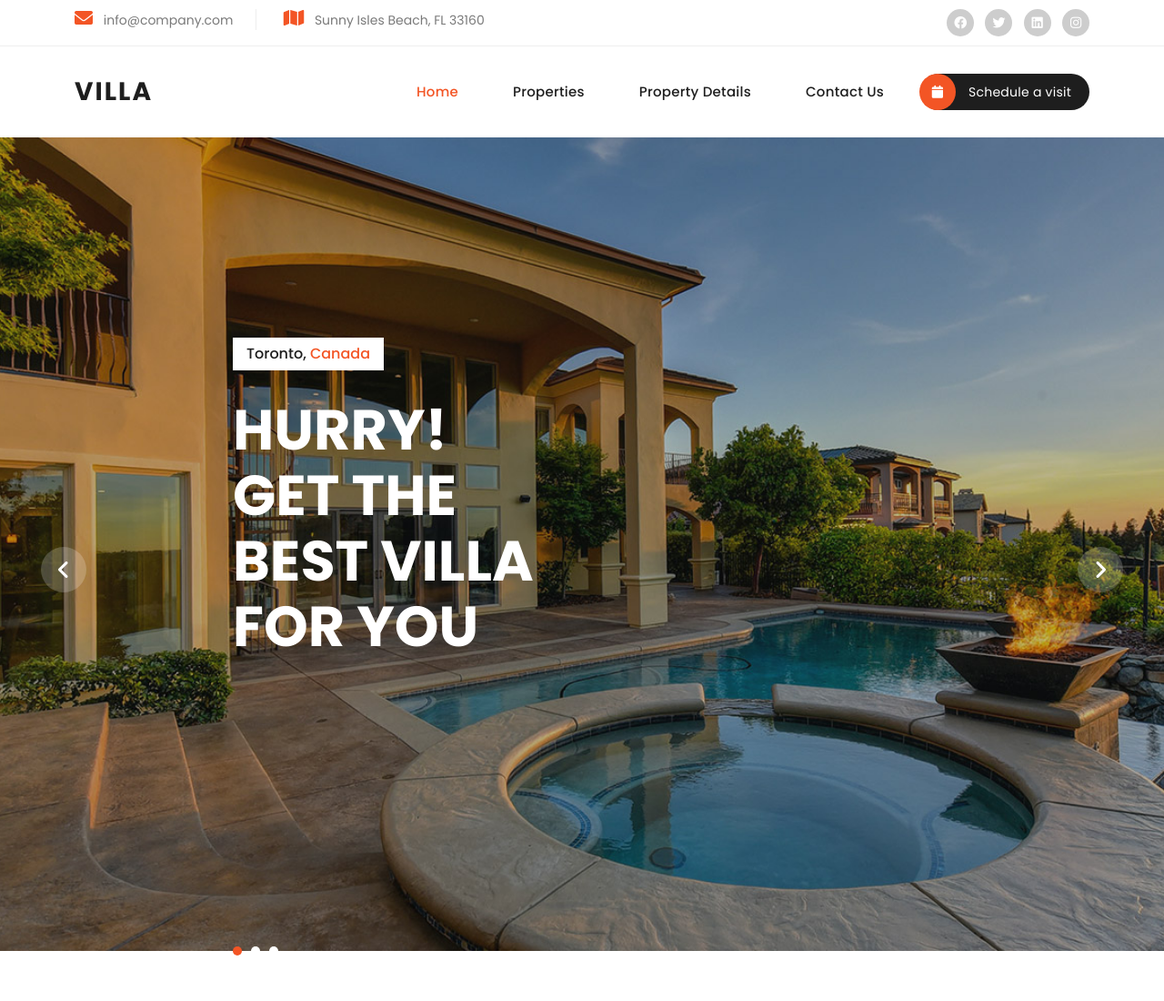
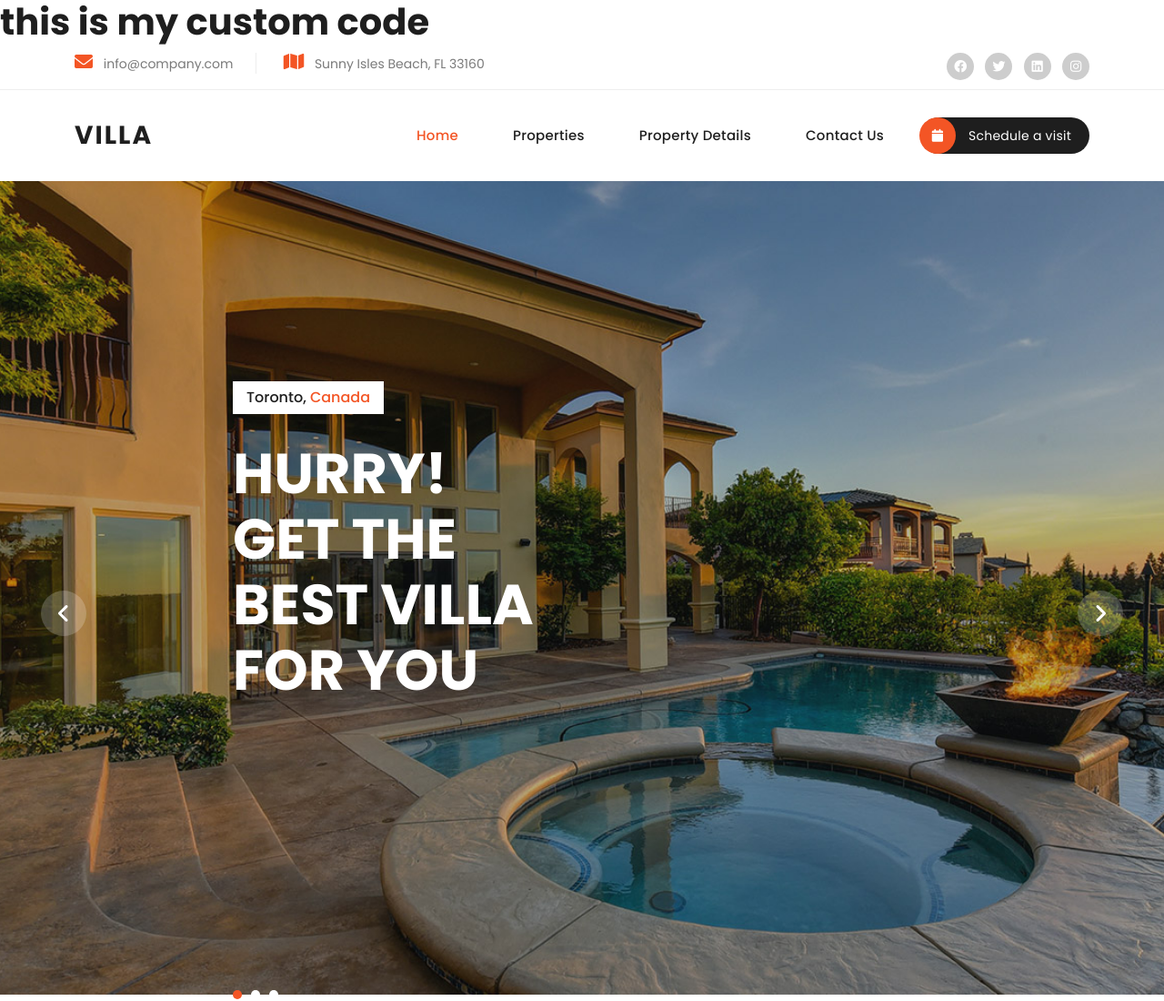
Before and after one commit to AshokKolwal/MyStaticWebSite, a plain HTML site: page index.html in a window 1280 px wide. Shown: the top 1100 px of the page at 91% size. Drawn offline with nearby package versions, Linux system fonts and the light colour scheme.

Commit message:
index file changes

```diff
--- a/index.html
+++ b/index.html
@@ -30,6 +30,7 @@ https://templatemo.com/tm-591-villa-agency
 
 <body>
 
+<h1>this is my custom code </h1>
   <!-- ***** Preloader Start ***** -->
   <div id="js-preloader" class="js-preloader">
     <div class="preloader-inner">
```
